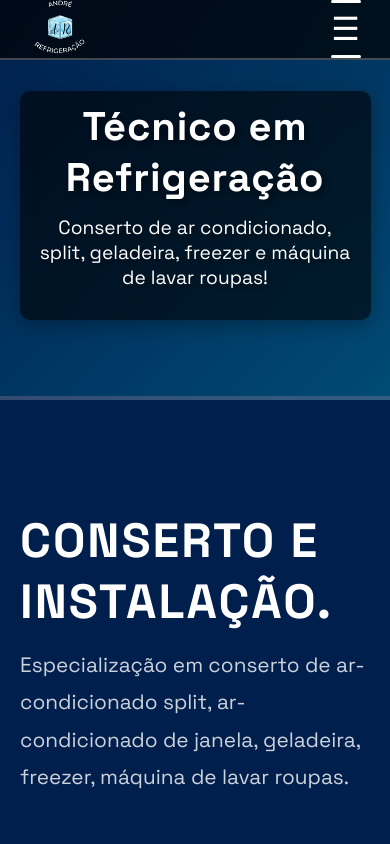
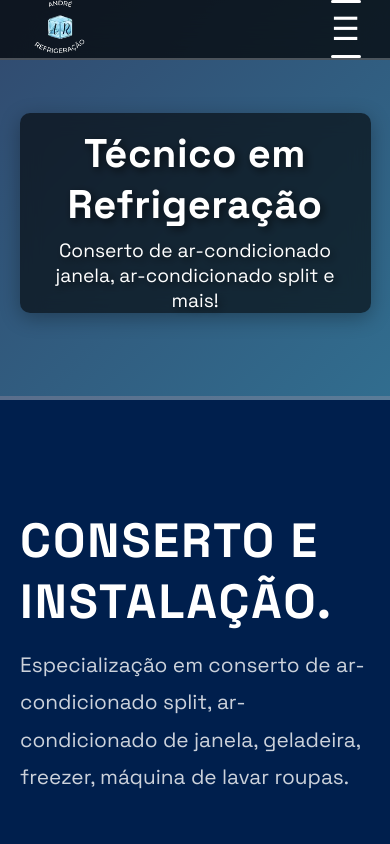
Before and after one commit to bessa021/projeto-refrigerio, a plain HTML site: page index.html in a window 390 px wide. Shown: the top 844 px of the page. Drawn offline with Linux system fonts and the light colour scheme.

Commit message:
Mudanças no .header-content

```diff
--- a/index.css
+++ b/index.css
@@ -108,12 +108,11 @@ body {
 
 
 
-/* Estilos para o cabeçalho */
 header {
     font-family: 'Space Grotesk', sans-serif;
     width: 100%;
     height: 600px; /* Altura do cabeçalho */
-    background: linear-gradient(135deg, #001f4d, #004b75); /* Gradiente mais suave, azul escuro para azul mais claro */
+    background: linear-gradient(135deg, #001f4d, #004b75); /* Gradiente suave de azul */
     position: relative;
     display: flex;
     flex-direction: column;
@@ -124,10 +123,9 @@ header {
     text-shadow: 3px 3px 8px rgba(0, 0, 0, 0.6); /* Sombra para melhorar a legibilidade */
     overflow: hidden;
     border-bottom: 4px solid rgba(255, 255, 255, 0.2); /* Linha mais visível na parte inferior */
-    animation: fadeInHeader 1s ease-out; /* Efeito de fade-in para o cabeçalho */
 }
 
-/* Animação de fade-in para o cabeçalho */
+/* Removendo qualquer animação de fade-in */
 @keyframes fadeInHeader {
     from {
         opacity: 0;
@@ -138,6 +136,11 @@ header {
         transform: translateY(0);
     }
 }
+
+header {
+    background: linear-gradient(135deg, rgba(0, 31, 77, 0.8), rgba(0, 75, 117, 0.8)); /* Gradiente com leve transparência */
+}
+
 
 /* Navbar fixa no topo */
 .navbar {
@@ -399,11 +402,11 @@ header {
 
 /* Estilos para o conteúdo do cabeçalho */
 .header-content {
-    background: rgba(0, 0, 0, 0.6);
+    background: rgba(0, 0, 0, 0.6); /* Cor de fundo fixa */
     padding: 40px 40px 45px;
     border-radius: 20px;
     max-width: 700px;
-    animation: fadeIn 1.5s ease-in-out;
+    animation: fadeIn 1.5s ease-in-out; /* Animação de fadeIn */
     box-shadow: 0 5px 20px rgba(0, 0, 0, 0.3);
     backdrop-filter: blur(10px);
     position: relative;
@@ -424,21 +427,22 @@ header {
 /* Ajustes para telas pequenas (mobile) */
 @media (max-width: 768px) {
     .header-content {
-        max-width: 90%; /* Reduzindo a largura para caber melhor na tela */
-        padding: 10px 15px 15px; /* Reduzindo o padding mais ainda para caber melhor */
+        max-width: 90%; /* Aumenta a largura para caber melhor na tela */
+        padding: 15px 10px 15px; /* Reduzindo ainda mais o padding */
         border-radius: 10px; /* Menor arredondamento das bordas */
-        margin-top: 15px; /* Ajustando a margem superior */
+        margin-top: 30px; /* Aumentando a margem superior para afastar mais do topo */
+        max-height: 200px; /* Reduzindo a altura */
     }
 
     .header-content h1 {
-        font-size: 1.8rem; /* Reduzindo ainda mais o tamanho do título */
-        letter-spacing: 0.8px; /* Ajustando o espaçamento das letras */
-        margin-bottom: 12px; /* Menor espaço abaixo do título */
+        font-size: 1.4rem; /* Diminuindo o tamanho do título */
+        letter-spacing: 0.5px; /* Ajustando o espaçamento das letras */
+        margin-bottom: 8px; /* Menor espaço abaixo do título */
     }
 
     .header-content p {
-        font-size: 1.1rem; /* Menor tamanho de fonte para o subtítulo */
-        margin-bottom: 15px; /* Menor margem inferior */
+        font-size: 1rem; /* Menor tamanho de fonte para o subtítulo */
+        margin-bottom: 10px; /* Menor margem inferior */
     }
 }
 
@@ -449,6 +453,7 @@ header {
     box-shadow: 0 10px 30px rgba(0, 0, 0, 0.4); /* Intensificando a sombra para dar um efeito de destaque */
     transition: transform 0.3s ease, box-shadow 0.3s ease; /* Suavizando a transição */
 }
+
 
 /* Responsividade para dispositivos móveis (máx. 768px) */
 @media (max-width: 768px) {
--- a/index.html
+++ b/index.html
@@ -25,7 +25,7 @@
         </div>
         <div class="header-content">
             <h1>Técnico em Refrigeração</h1>
-            <p>Conserto de ar condicionado, split, geladeira, freezer e máquina de lavar roupas!</p>
+            <p>Conserto de ar-condicionado janela, ar-condicionado split e mais!</p>
         </div>
     </header>
 
```
